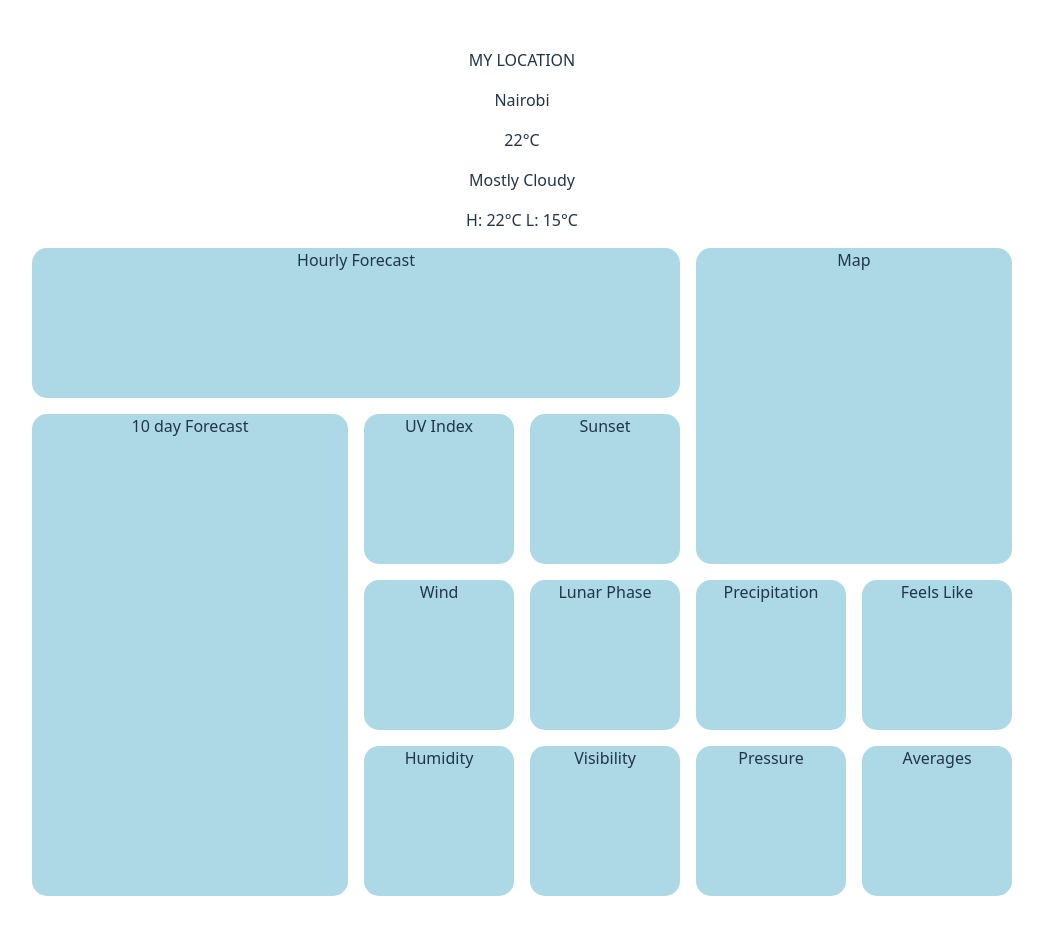
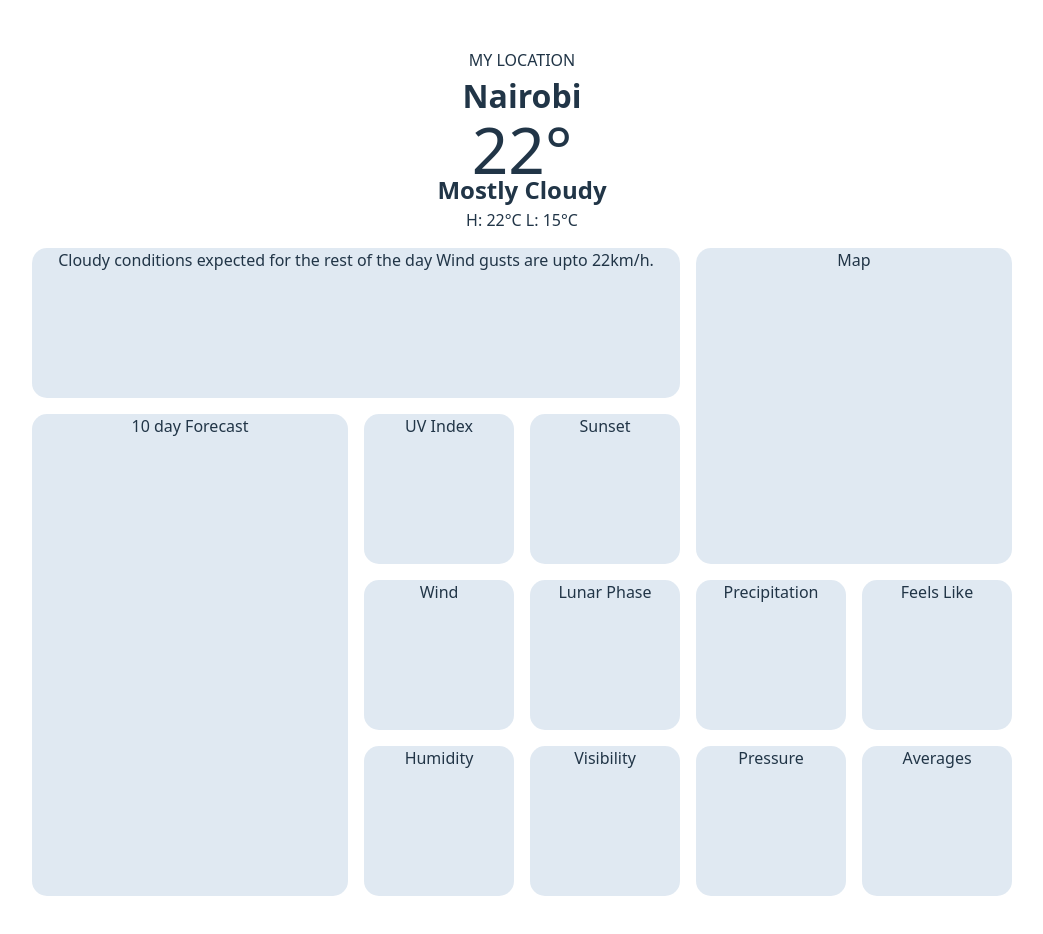
Before and after one commit to IanKaremi/Apple-Weather-Clone, a React (Vite) app in the folder Apple-Weather-Clone/: page / in a window 1280 px wide. Shown: the top 934 px of the page, without its empty margins (118-1161 px from the left). Built offline with nearby package versions, Linux system fonts and the light colour scheme.

Commit message:
added more styling

```diff
--- a/Apple-Weather-Clone/src/App.css
+++ b/Apple-Weather-Clone/src/App.css
@@ -8,6 +8,28 @@
 
 .Head{
   margin-bottom: 1em;
+}
+.Head>p{
+  margin: 0;
+  padding: 0;
+}
+.location{
+  font-size: 2em;
+  font-weight: bold;
+  height: 30px;
+
+}
+
+.temperature{
+  font-size: 4em;
+  height: 70px;
+  font-weight:200;
+}
+
+.condition{
+  font-size: 1.5em;
+  font-weight: bold;
+
 }
 
 .Applets {
@@ -29,7 +51,7 @@
 
 .Applets > div{
   padding: 0;
-  background-color: lightblue;
+  background-color: rgba(103, 146, 190, 0.2);
   border-radius: 15px;
   min-width: 0;
 
--- a/Apple-Weather-Clone/src/App.jsx
+++ b/Apple-Weather-Clone/src/App.jsx
@@ -8,7 +8,7 @@ function App() {
       <div class="Head">
         <p>MY LOCATION</p>
         <p class="location">Nairobi</p>
-        <p class="temperature">22°C</p>
+        <p class="temperature">22°</p>
         <p class="condition">Mostly Cloudy</p>
         <p class="high-low">H: 22°C L: 15°C</p>
       </div>
@@ -16,7 +16,7 @@ function App() {
       <div class="Applets">
 
         <div class="H">
-          Hourly Forecast
+          <div class="H-desc">Cloudy conditions expected for the rest of the day Wind gusts are upto 22km/h.</div>
         </div>
         <div class="M">
           Map
--- a/Apple-Weather-Clone/src/index.css
+++ b/Apple-Weather-Clone/src/index.css
@@ -24,9 +24,10 @@ a:hover {
 body {
   margin: 0;
   display: flex;
-  place-items: center;
+  margin-top: 1em;
   min-width: 1000px;
   min-height: 100vh;
+  overflow: hidden;
 }
 
 h1 {
```
